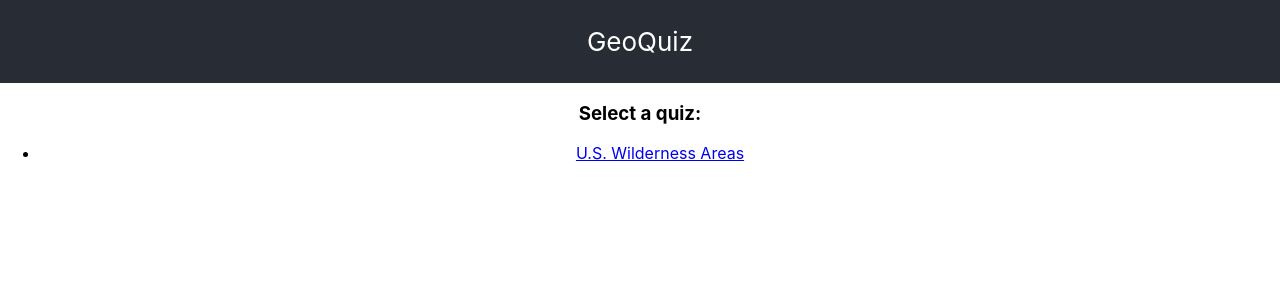
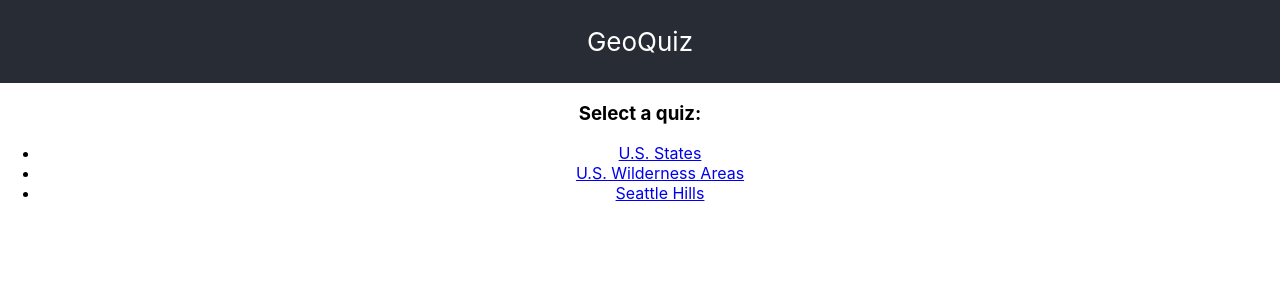
Before and after one commit to tjasz/peakquiz, a React (Create React App) app: page / in a window 1280 px wide. Shown: the top 300 px of the page. Built offline with nearby package versions, Linux system fonts and the light colour scheme.

Commit message:
Add quiz option links to front page

```diff
--- a/src/App.tsx
+++ b/src/App.tsx
@@ -200,7 +200,9 @@ function App() {
       <div>
         <h3>Select a quiz:</h3>
         <ul>
+          <li><a href="?f=usstates">U.S. States</a></li>
           <li><a href="?f=uswild">U.S. Wilderness Areas</a></li>
+          <li><a href="?f=seattle-hills">Seattle Hills</a></li>
         </ul>
       </div>
     </div>
```
